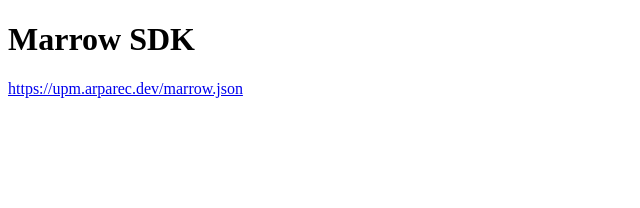
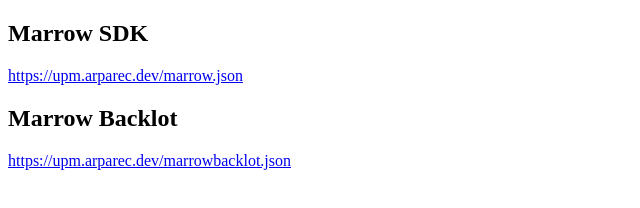
Before and after one commit to JuneCoreEngine/UNITY-REGISTRY, a plain HTML site: page index.html in a window 1280 px wide. Shown: the whole page, without its empty margins (0-640 px from the left). Drawn offline with Linux system fonts and the light colour scheme.

Commit message:
Update index.html

```diff
--- a/index.html
+++ b/index.html
@@ -4,9 +4,16 @@
     <title>ArpaRec Registry</title>
   </head>
   <body>
-    <h1>
+    <h2>
       Marrow SDK
-    </h1>
+    </h2>
     <a href="https://upm.arparec.dev/marrow.json">https://upm.arparec.dev/marrow.json</a>
+
+    <br>
+
+    <h2>
+      Marrow Backlot
+    </h2>
+    <a href="https://upm.arparec.dev/marrowbacklot.json">https://upm.arparec.dev/marrowbacklot.json</a>
   </body>
 </html>
```
